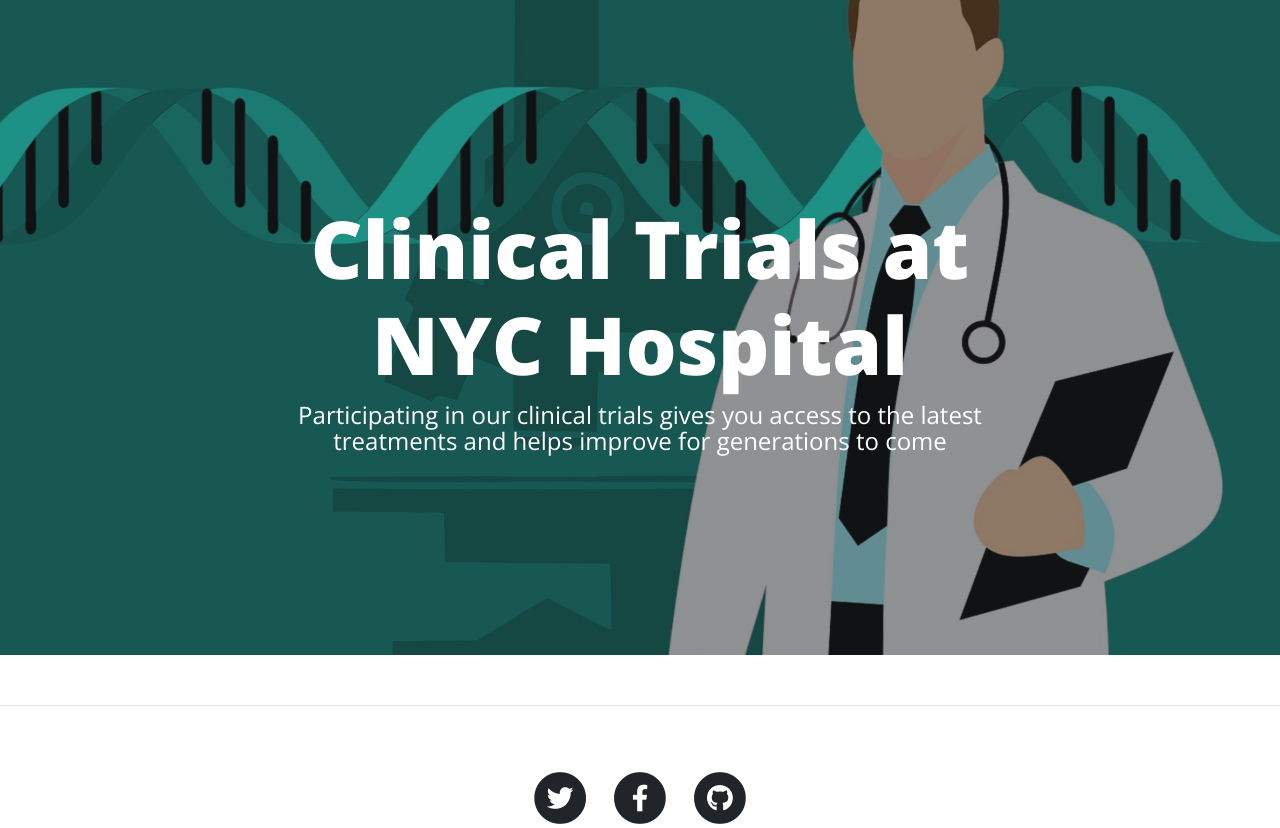
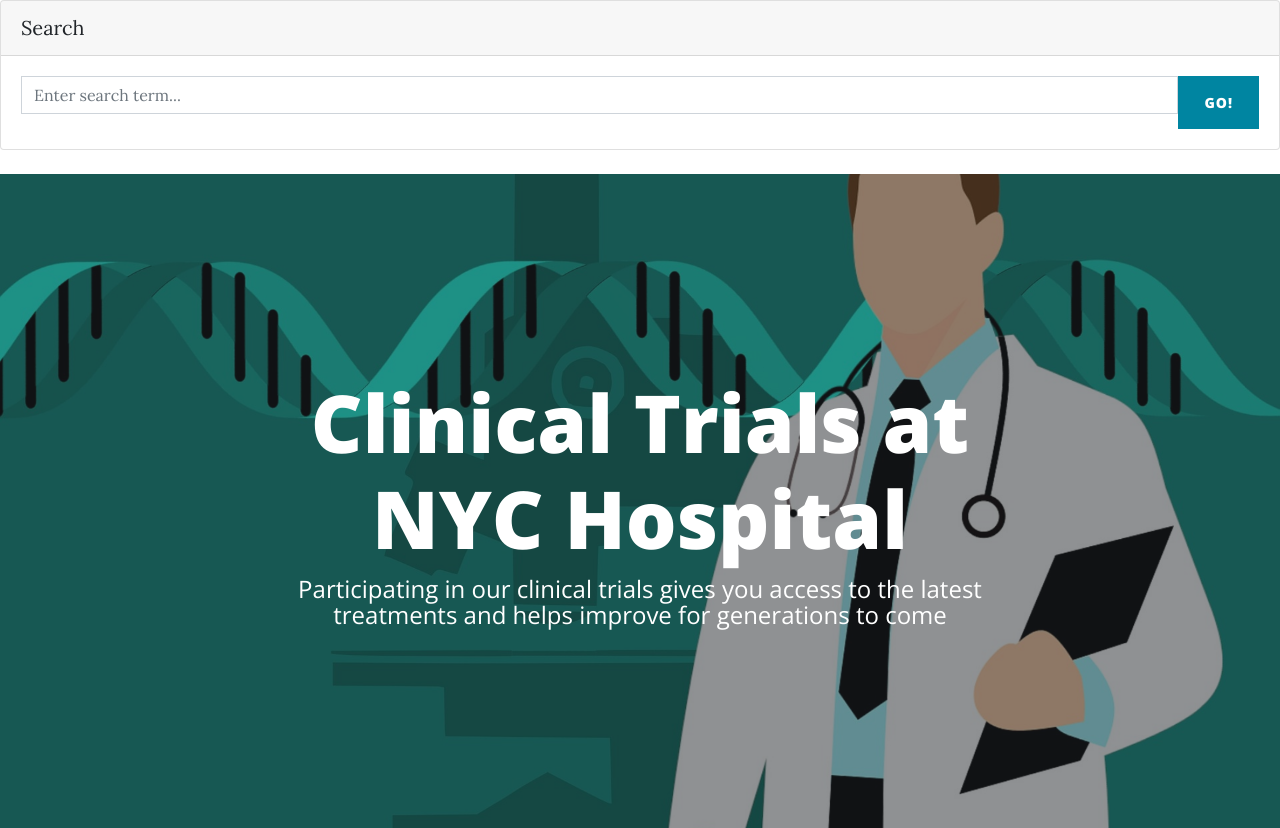
Before and after one commit to jcurran1289/PP4-Clinicaltrials, a Django app: page / in a window 1280 px wide. Shown: the part 56-884 px from the top of the page. Run offline with Django 4.2, Linux system fonts and the light colour scheme; data that the repository does not hold is empty; some libraries are stand-ins or nearby versions.

Commit message:
starting to create a search bar. created view. created URL. created template. will continue to add on details in view so search works

```diff
--- a/blog/urls.py
+++ b/blog/urls.py
@@ -3,6 +3,8 @@ from django.urls import path
 
 urlpatterns = [
     path('', views.PostList.as_view(), name='home'),
+    path('search_ct/', views.search_ct, name='search-ct'),
     path('<slug:slug>/', views.PostDetail.as_view(), name='post_detail'),
     path('enroll/<slug:slug>/', views.PostEnroll.as_view(), name='post_enroll'),
+
 ]
--- a/blog/views.py
+++ b/blog/views.py
@@ -57,3 +57,23 @@
             post.no_participants.add(request.user)
 
         return HttpResponseRedirect(reverse('post_detail', args=[slug]))
+
+def search_ct(request):
+    if request.method =="POST":
+        searched =  request.POST['searched']
+
+        return render(
+            request,
+            "search_ct.html",
+            {
+                'searched':searched
+            },
+        )
+    else:
+            return render(
+            request,
+            "search_ct.html",
+            {
+
+            },
+        )
--- a/pp4clinicaltrials/settings.py
+++ b/pp4clinicaltrials/settings.py
@@ -34,7 +34,7 @@ DEBUG = True
 
 ALLOWED_HOSTS = ["pp4clinicaltrials.herokuapp.com", "localhost"]
 
-CSRF_TRUSTED_ORIGINS = ['https://8000-jcurran1289-pp4clinical-3qky35xv0hr.ws-us70.gitpod.io']
+CSRF_TRUSTED_ORIGINS = ['https://8000-jcurran1289-pp4clinical-3qky35xv0hr.ws-us71.gitpod.io']
 
 # Application definition
 
@@ -52,6 +52,7 @@ INSTALLED_APPS = [
     'django.contrib.staticfiles',
     'cloudinary',
     'django_summernote',
+    'django_filters',
     'blog',
 ]
 
--- a/templates/base.html
+++ b/templates/base.html
@@ -66,6 +66,20 @@
             </div>
         </div>
     </nav>
+    <div class="card mb-4">
+        <div class="card-header">Search</div>
+        <div class="card-body">
+            <form class="input-group" method="POST" action="{% url 'search-ct' %}">
+
+                {% csrf_token %}
+
+                <input class="form-control" type="text" placeholder="Enter search term..."
+                    aria-label="Enter search term..." aria-describedby="button-search" name='searched'/>
+                <button class="btn btn-primary" id="button-search" type="submit">Go!</button>
+            </form>
+        </div>
+    </div>
+
     {% block content %}
 
 
@@ -110,7 +124,7 @@
     </footer>
 
     <script src="https://code.jquery.com/jquery-3.4.0.slim.js"
-    integrity="sha256-milezx5lakrZu0OP9b2QWFy1ft/UEUK6NH1Jqz8hUhQ=" crossorigin="anonymous"></script>
+        integrity="sha256-milezx5lakrZu0OP9b2QWFy1ft/UEUK6NH1Jqz8hUhQ=" crossorigin="anonymous"></script>
     <!-- Bootstrap core JavaScript -->
     <script src="{% static 'vendor/jquery/jquery.min.js' %}"></script>
     <script src="{% static 'vendor/bootstrap/js/bootstrap.bundle.min.js' %}"></script>
--- a/templates/post_detail.html
+++ b/templates/post_detail.html
@@ -96,6 +96,9 @@
           <div class="card-header">Search</div>
           <div class="card-body">
             <div class="input-group">
+
+              {% csrf_token %}
+
               <input class="form-control" type="text" placeholder="Enter search term..."
                 aria-label="Enter search term..." aria-describedby="button-search" />
               <button class="btn btn-primary" id="button-search" type="button">Go!</button>
```
Also changed, not shown: blog/filters.py (added, +8 -0 lines), templates/base2.html (+15 -4 lines), templates/search_ct.html (added, +14 -0 lines).
